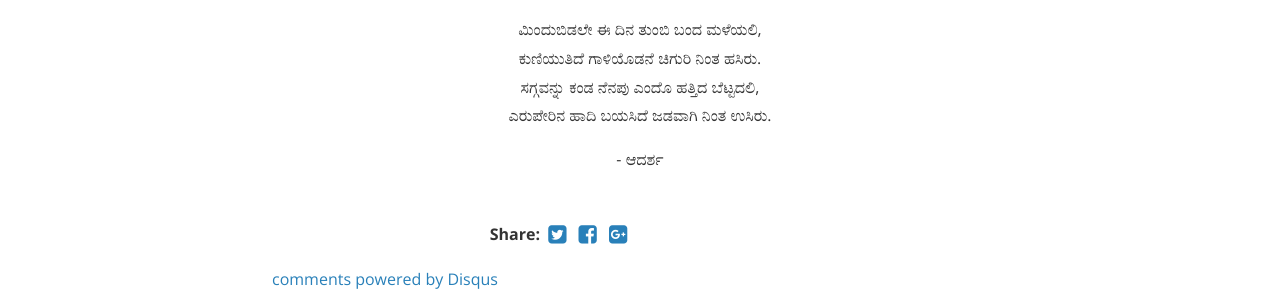
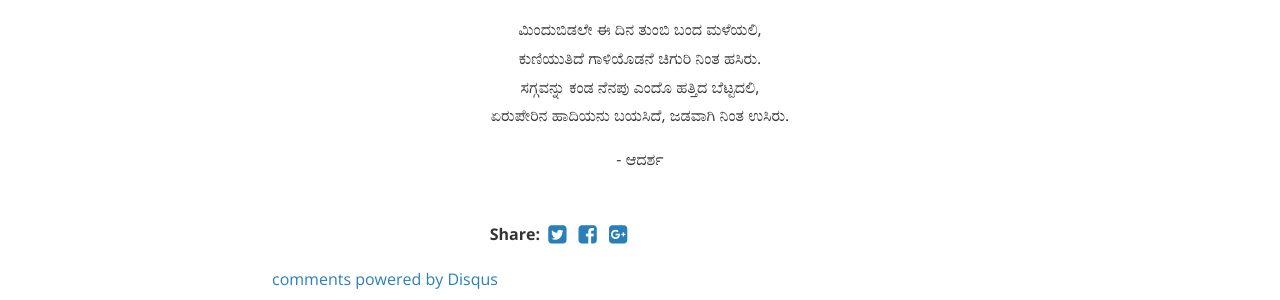
Before and after one commit to bencentra/centrarium, a Jekyll site: the page built from _posts/2020-07-05-maleyali.markdown, in a window 1280 px wide. Shown: the part 917-1217 px from the top of the page. Built offline with Jekyll 4.4.1, drawn with Linux system fonts in a browser that asks for light colours; nearby versions of some CDN libraries; comment, search, counter and statistics services are not loaded; a style sheet for code colours, icons or effects is not loaded.

Commit message:
Update 2020-07-05-maleyali.markdown

```diff
--- a/_posts/2020-07-05-maleyali.markdown
+++ b/_posts/2020-07-05-maleyali.markdown
@@ -22,6 +22,6 @@ description: ಮಿಂದುಬಿಡಲೇ ಈ ದಿನ ತುಂಬಿ ಬಂ
 <p align ="center"> ಮಿಂದುಬಿಡಲೇ ಈ ದಿನ ತುಂಬಿ ಬಂದ ಮಳೆಯಲಿ, <br>
 ಕುಣಿಯುತಿದೆ ಗಾಳಿಯೊಡನೆ ಚಿಗುರಿ ನಿಂತ ಹಸಿರು. <br>
 ಸಗ್ಗವನ್ನು ಕಂಡ ನೆನಪು ಎಂದೊ ಹತ್ತಿದ ಬೆಟ್ಟದಲಿ, <br>
-ಎರುಪೇರಿನ ಹಾದಿ ಬಯಸಿದೆ ಜಡವಾಗಿ ನಿಂತ ಉಸಿರು. </p>
+ಏರುಪೇರಿನ ಹಾದಿಯನು ಬಯಸಿದೆ, ಜಡವಾಗಿ ನಿಂತ ಉಸಿರು. </p>
 
 <p align ="center"> - ಆದರ್ಶ</p>
```
